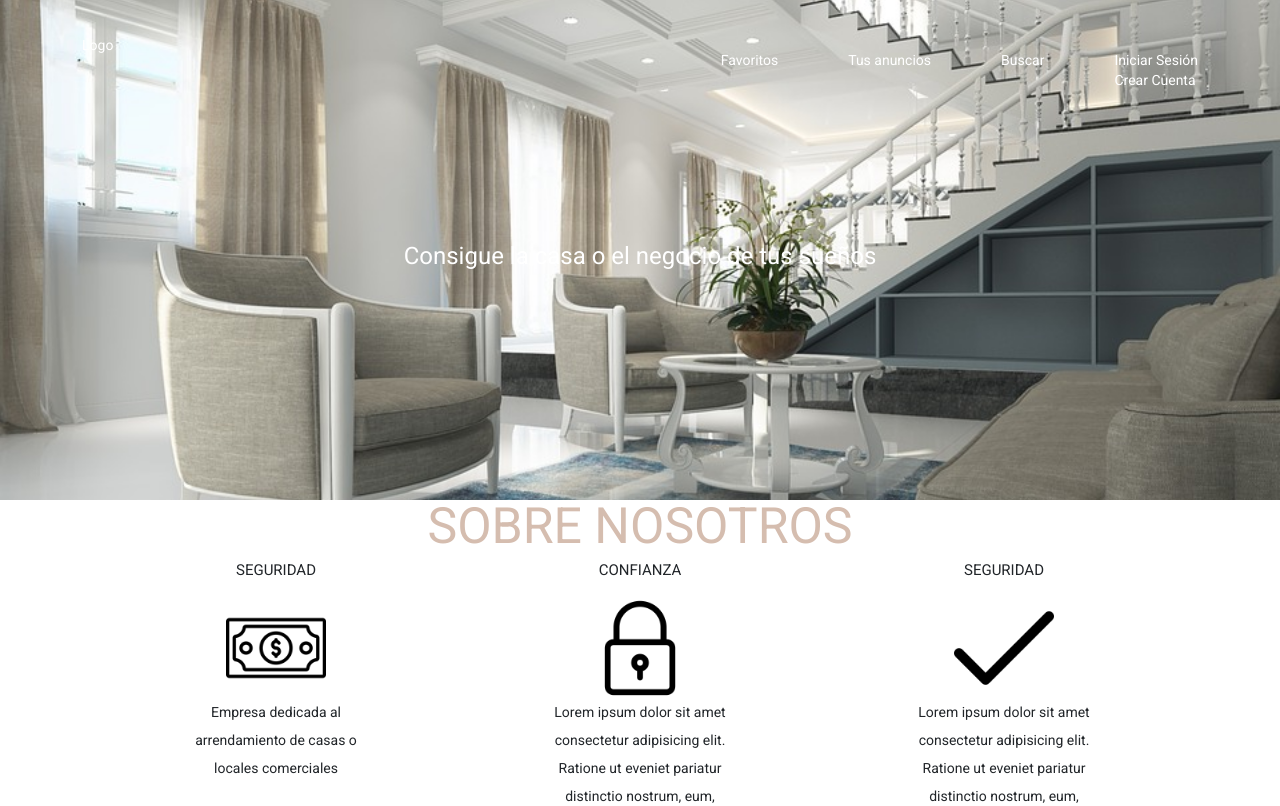
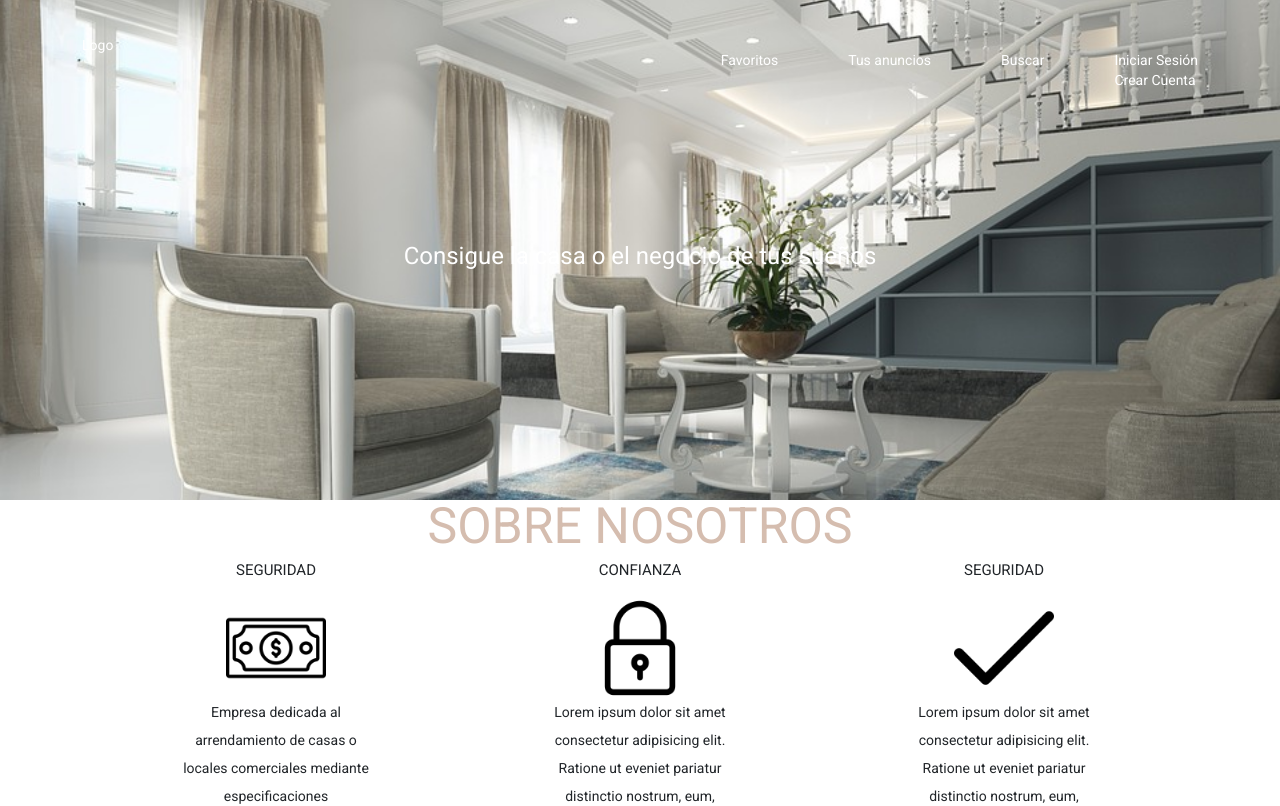
Before and after one commit to joao034/proyecto_arriendos_das, an Angular app: page / in a window 1280 px wide. Shown: the top 806 px of the page. Built offline with nearby package versions, Linux system fonts and the light colour scheme.

Commit message:
Comprobacion mediante parrafo

```diff
--- a/src/app/components/informacion-nosotros/informacion-nosotros.component.html
+++ b/src/app/components/informacion-nosotros/informacion-nosotros.component.html
@@ -7,7 +7,7 @@
         <img src="/assets/billete.png" alt="Icono de billete" class="icono" />
       </div>
       <p class="texto-info-nosotros">
-        Empresa dedicada al arrendamiento de casas o locales comerciales
+        Empresa dedicada al arrendamiento de casas o locales comerciales mediante especificaciones
       </p>
     </div>
     <div class="info-nosotros">
```
